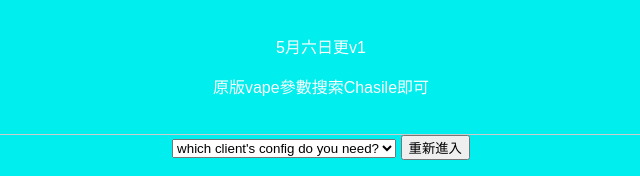
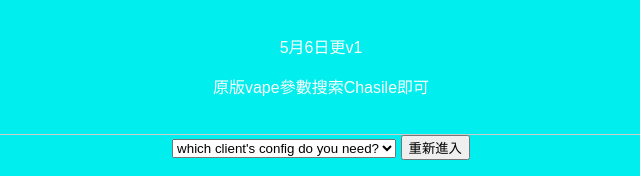
Before and after one commit to chasiles/2922811784.github.io, a plain HTML site: page index.html in a window 1280 px wide. Shown: the part 621-797 px from the top of the page, 319-959 px from the left. Drawn offline with Linux system fonts and the light colour scheme.

Commit message:
Update index.html

```diff
--- a/index.html
+++ b/index.html
@@ -62,7 +62,7 @@
         <li class="tab" onclick="openTab(event, 'tab3')">narlebone日志</li>
     </ul>
     <div id="tab1" class="tab-content active">
-        <p>5月六日更v1</p>
+        <p>5月6日更v1</p>
         <p>原版vape參數搜索Chasile即可</p>
     </div>
     <div id="tab2" class="tab-content">
```
